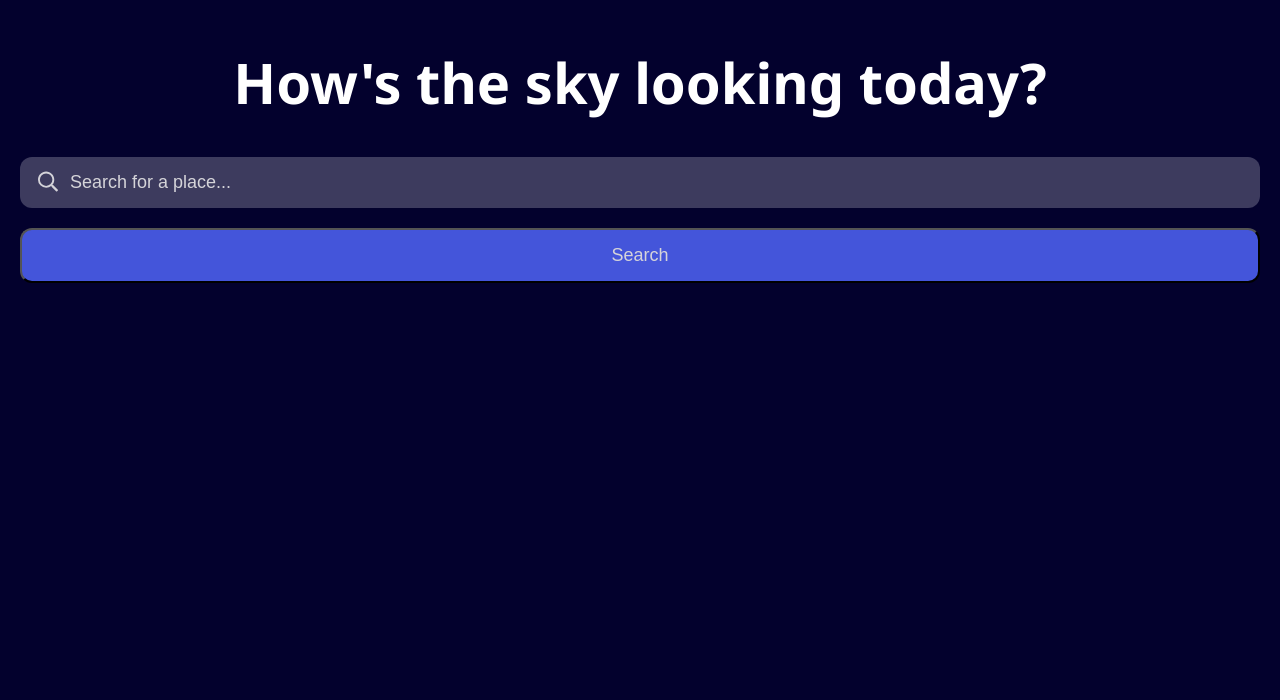
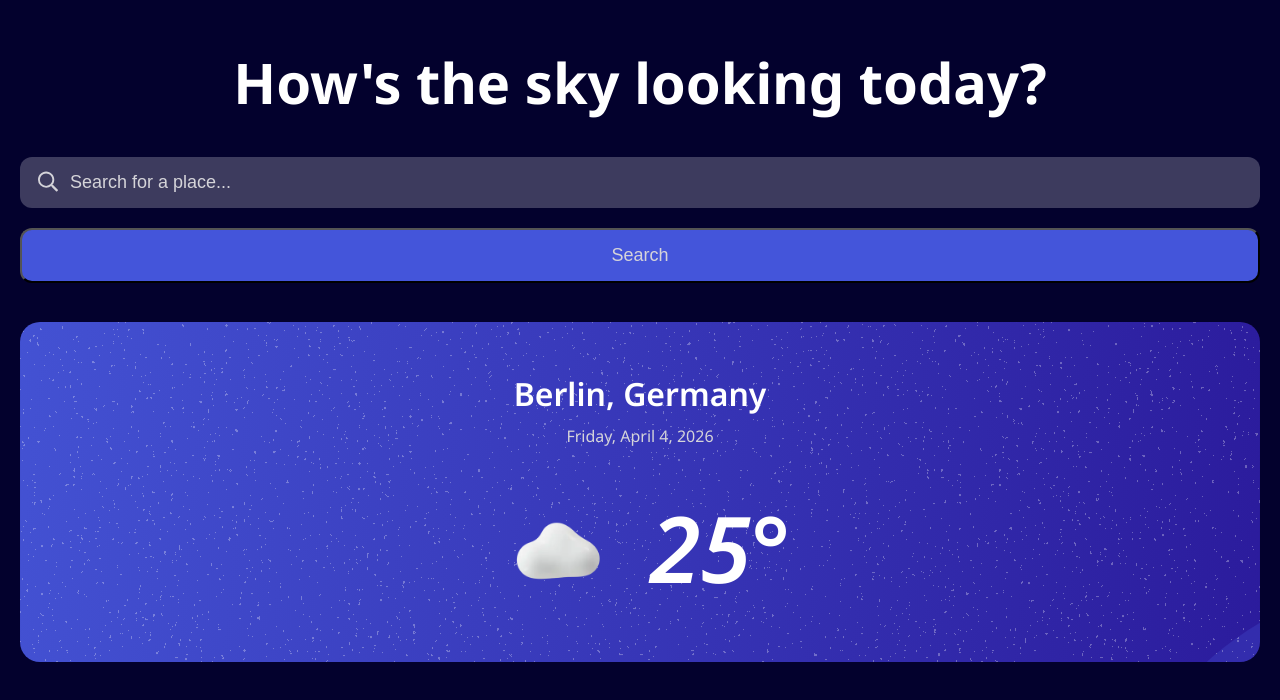
Before and after one commit to lk-chris/Weather-App, a plain HTML site: page index.html in a window 1280 px wide. Shown: the part 58-758 px from the top of the page. Drawn offline with Linux system fonts and the light colour scheme; no server answers.

Commit message:
overview component

```diff
--- a/index.html
+++ b/index.html
@@ -33,6 +33,22 @@
       <button>Search</button>
     </div>
   </section>
+
+  <section class="weather-info">
+    <section class="weather-info-main">
+      <div class="overview">
+        <div class="city-date">
+          <p class="wi-city"></pc><span>Berlin</span>, <span>Germany</span></p>
+          <p class="wi-date">Friday, April 4, 2026</p>
+        </div>
+        <div class="wi-weather-temp">
+          <img class="wi-img" src="/assets/images/icon-overcast.webp" alt="">
+          <p class="overview-temp">25°</p>
+        </div>
+      </div>
+    </section>
+    <div class="weather-info-aside"></div>
+  </section>
   <script src="index.js"></script>
 </body>
 </html>
--- a/style.css
+++ b/style.css
@@ -25,6 +25,7 @@ body{
     padding: 20px;
     font-family: "Noto Sans", sans-serif;
     color: var(--color-neutral-0);
+    min-height: 100vh;
 }
 
 header{
@@ -92,3 +93,45 @@ header{
     font-size: 18px;
     border-radius: 12px;
 }
+
+/*OVERVIEW*/
+.overview{
+    background-image: url('/assets/images/bg-today-small.svg');
+    background-repeat: no-repeat;
+    background-size: cover;
+    background-position: center;
+    width: 100%;
+    height: 340px;
+    display: flex;
+    flex-direction: column;
+    justify-content: space-between;
+    align-items: center;
+    padding: 50px 10px;
+    margin-top: 39px;
+    border-radius: 20px;
+}
+.wi-city{
+    font-size: 32px;
+    font-weight: 600;
+    margin-bottom: 10px;
+}
+.wi-date{
+    color: var(--color-neutral-200);
+}
+.city-date{
+    text-align: center;
+}
+.wi-weather-temp{
+    display: flex;
+    align-items: center;
+    justify-content: space-between;
+    gap: 30px;
+}
+.overview-temp{
+    font-size: 92px;
+    font-style: italic;
+    font-weight: 600;
+}
+.wi-img{
+    width: 130px;
+}
```
